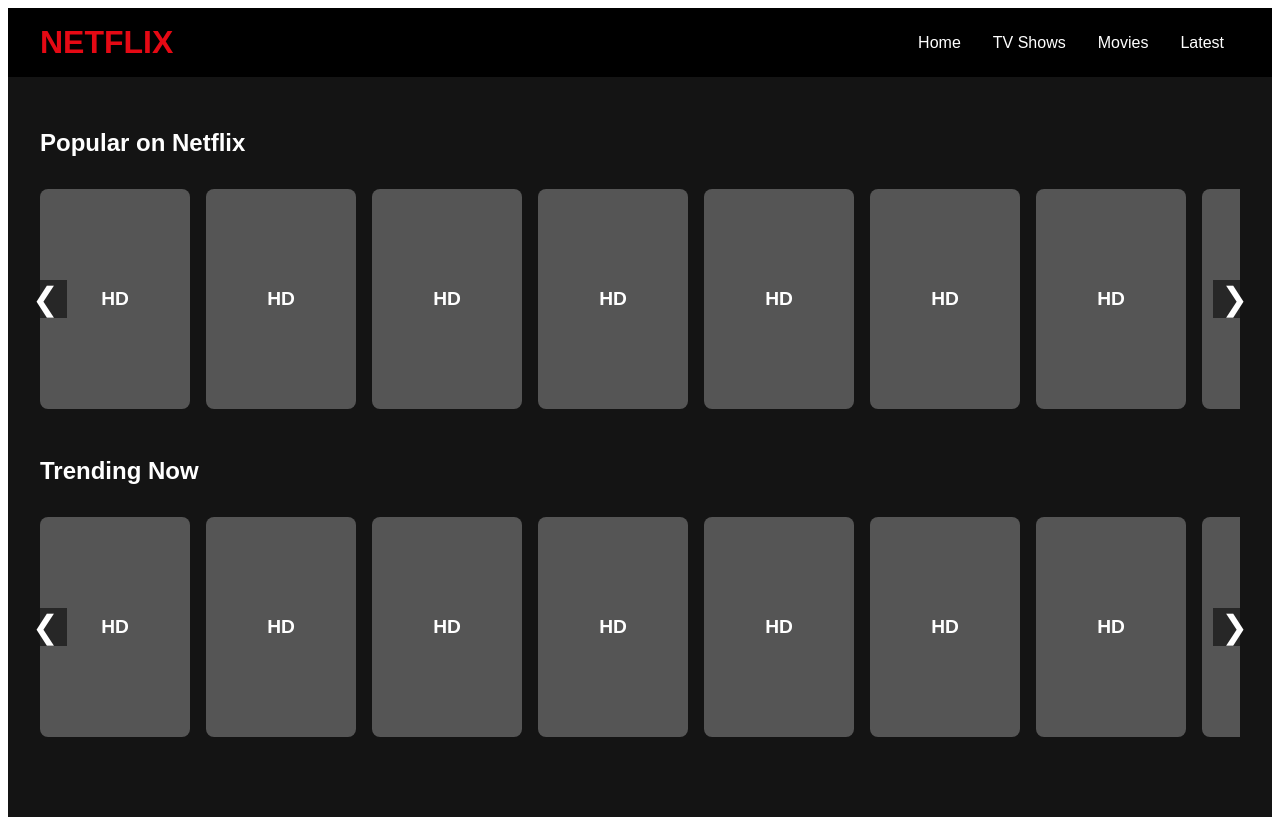
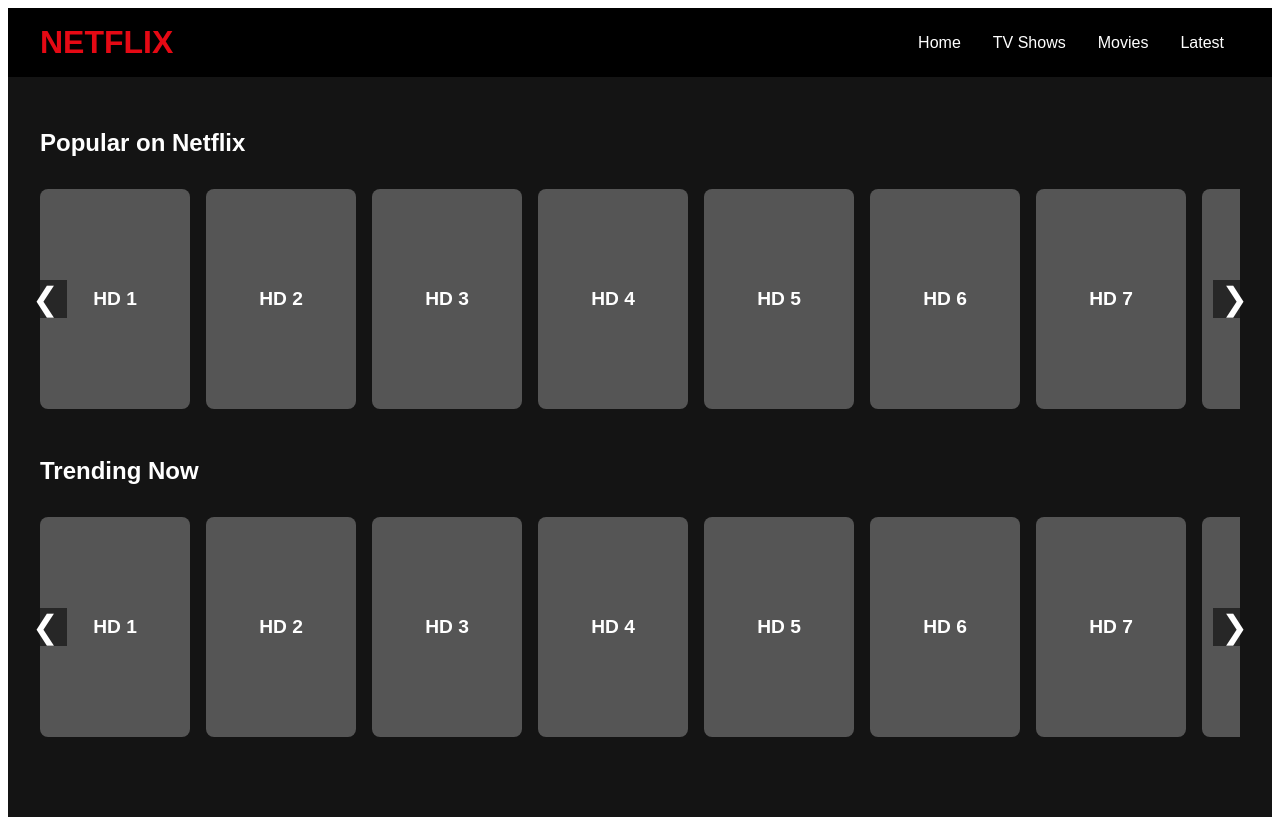
Before and after one commit to naixsu/Naixflix, a Vue app in the folder frontend/: page / in a window 1280 px wide. Built offline with nearby package versions, Linux system fonts and the light colour scheme.

Commit message:
Add template

```diff
--- a/frontend/src/App.vue
+++ b/frontend/src/App.vue
@@ -1,11 +1,51 @@
 <template>
-    <TestPage />
+    <div class="app">
+        <AppHeader />
+
+        <main class="main">
+            <MovieRow
+                title="Popular on Netflix"
+                :movies="popular"
+            />
+            <MovieRow
+                title="Trending Now"
+                :movies="trending"
+            />
+        </main>
+    </div>
 </template>
 
 <script setup>
-    import TestPage from './TestPage.vue';
+    import AppHeader from './components/AppHeader.vue';
+    import MovieRow from './components/MovieRow.vue';
+
+    const popular = Array.from({ length: 20 }, (_, i) => `HD ${i + 1}`);
+    const trending = Array.from({ length: 14 }, (_, i) => `HD ${i + 1}`);
 </script>
 
-<style>
+<style scoped>
+    html,
+    body,
+    #app,
+    .app {
+        height: 100%;
+        width: 100%;
+        margin: 0;
+        padding: 0;
+    }
 
+    .app {
+        background-color: #141414;
+        color: #fff;
+        font-family: Arial, sans-serif;
+        display: flex;
+        flex-direction: column;
+        min-height: 100vh;
+    }
+
+    .main {
+        flex: 1;
+        padding: 2rem;
+        overflow-y: auto;
+    }
 </style>
--- /dev/null
+++ b/frontend/src/components/AppHeader.vue
@@ -0,0 +1,33 @@
+<template>
+    <header class="header">
+        <div class="logo">NETFLIX</div>
+        <nav class="nav">
+            <a href="#">Home</a>
+            <a href="#">TV Shows</a>
+            <a href="#">Movies</a>
+            <a href="#">Latest</a>
+        </nav>
+    </header>
+</template>
+
+<style scoped>
+    .header {
+        display: flex;
+        align-items: center;
+        justify-content: space-between;
+        padding: 1rem 2rem;
+        background-color: #000;
+    }
+
+    .logo {
+        color: #e50914;
+        font-size: 2rem;
+        font-weight: bold;
+    }
+
+    .nav a {
+        margin: 0 1rem;
+        text-decoration: none;
+        color: #fff;
+    }
+</style>
--- /dev/null
+++ b/frontend/src/components/MovieCard.vue
@@ -0,0 +1,40 @@
+<template>
+    <div class="movie-card">
+        <div class="poster">
+            {{ label }}
+        </div>
+    </div>
+</template>
+
+<script setup>
+import { defineProps } from 'vue';
+
+defineProps({
+    label: {
+        type: String,
+        required: true,
+    },
+});
+</script>
+
+<style scoped>
+    .movie-card {
+        background-color: #333;
+        width: 150px;
+        height: 220px;
+        border-radius: 8px;
+        overflow: hidden;
+        flex-shrink: 0;
+    }
+
+    .poster {
+        background-color: #555;
+        width: 100%;
+        height: 100%;
+        display: grid;
+        place-items: center;
+        color: white;
+        font-weight: bold;
+        font-size: 1.2rem;
+    }
+</style>
--- /dev/null
+++ b/frontend/src/components/MovieRow.vue
@@ -0,0 +1,96 @@
+<template>
+    <section class="category">
+        <h2>{{ title }}</h2>
+        <div class="scroll-wrapper">
+            <button
+                class="scroll-btn left"
+                @click="scrollLeft">
+                &#10094;
+            </button>
+            <div
+                class="movie-row"
+                ref="row"
+            >
+                <MovieCard
+                    v-for="(label, i) in movies"
+                    :key="i"
+                    :label="label"
+                />
+            </div>
+            <button
+                class="scroll-btn right"
+                @click="scrollRight"
+                >
+                &#10095;
+            </button>
+        </div>
+    </section>
+</template>
+
+<script setup>
+    import { ref, defineProps } from 'vue';
+    import MovieCard from './MovieCard.vue';
+
+    defineProps({
+        title: String,
+        movies: Array,
+    });
+
+    const row = ref(null);
+    const CARD_WIDTH = 160;
+
+    const scrollLeft = () => {
+        row.value.scrollBy({ left: -CARD_WIDTH * 3, behavior: 'smooth' });
+    };
+
+    const scrollRight = () => {
+        row.value.scrollBy({ left: CARD_WIDTH * 3, behavior: 'smooth' });
+    };
+</script>
+
+<style scoped>
+    .category {
+        margin-bottom: 2rem;
+    }
+
+    .category h2 {
+        margin-bottom: 1rem;
+    }
+
+    .scroll-wrapper {
+        position: relative;
+    }
+
+    .scroll-btn {
+        position: absolute;
+        top: 50%;
+        transform: translateY(-50%);
+        background: rgba(20, 20, 20, 0.7);
+        color: white;
+        border: none;
+        font-size: 2rem;
+        padding: 0 0.5rem;
+        cursor: pointer;
+        z-index: 10;
+    }
+
+    .scroll-btn.left {
+        left: -1rem;
+    }
+
+    .scroll-btn.right {
+        right: -1rem;
+    }
+
+    .movie-row {
+        display: flex;
+        gap: 1rem;
+        overflow-x: auto;
+        scroll-behavior: smooth;
+        padding: 1rem 0;
+    }
+
+    .movie-row::-webkit-scrollbar {
+        display: none;
+    }
+</style>
```
